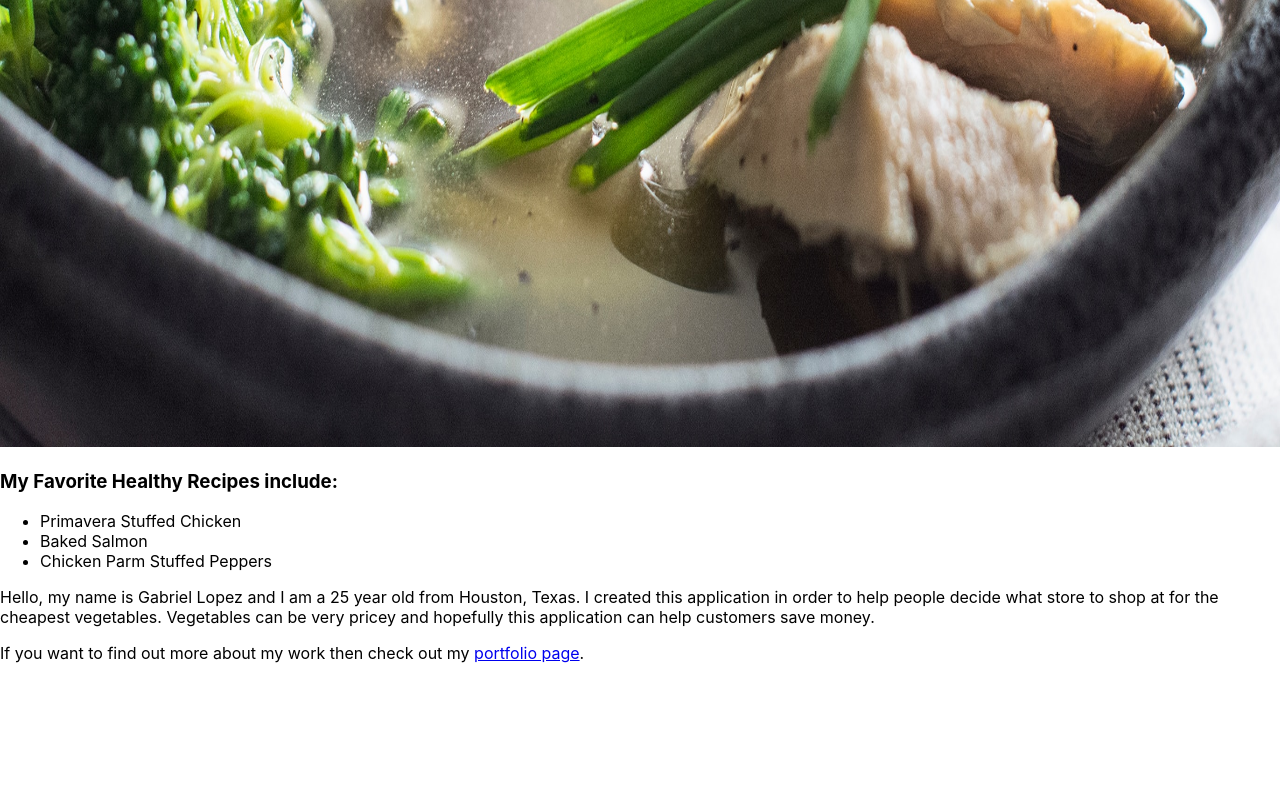
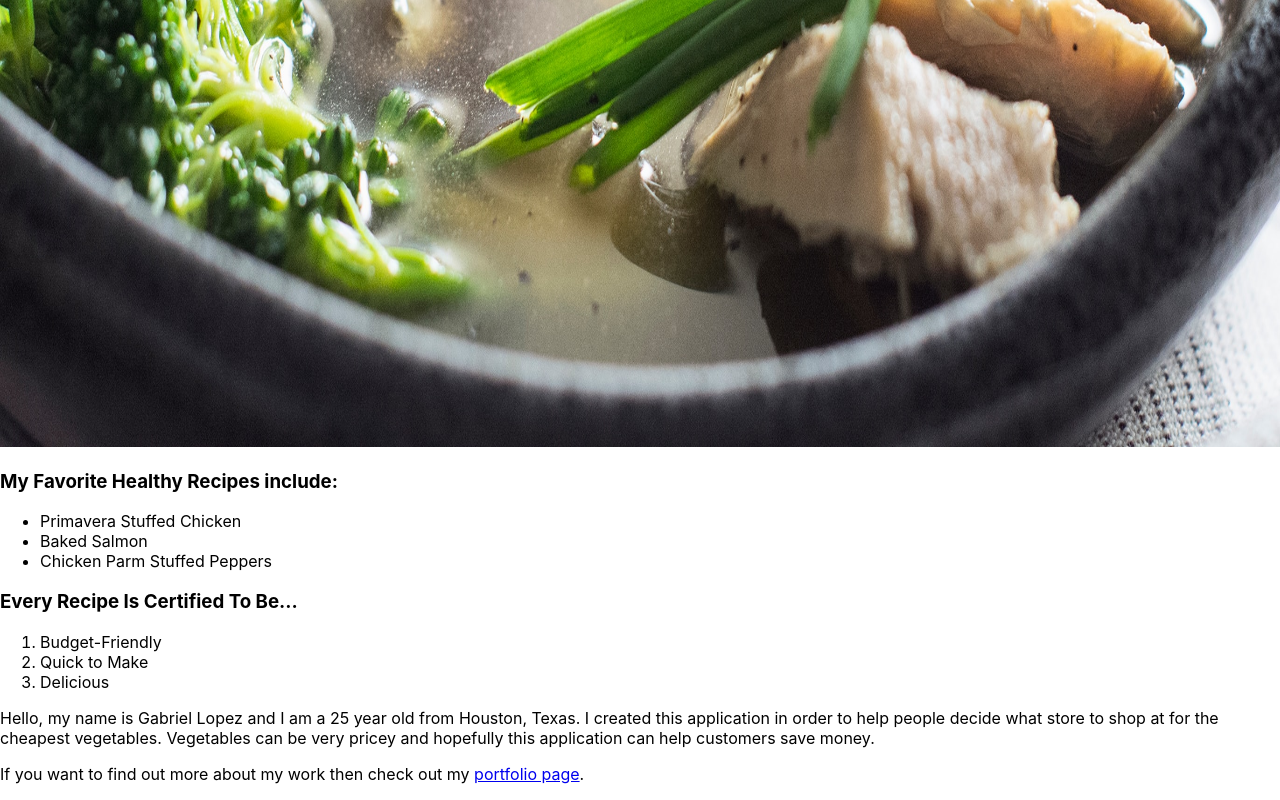
Before and after one commit to lopezg3000/creativeApp, a React (Create React App) app: page / in a window 1280 px wide. Shown: the part 1652-2452 px from the top of the page. Before the commit the page ends 2331 px from the top, so only its background shows below. Built offline with nearby package versions, Linux system fonts and the light colour scheme.

Commit message:
orderedListCreated

```diff
--- a/src/components/Information.js
+++ b/src/components/Information.js
@@ -18,6 +18,12 @@ const Heading = () => {
                 <li>Baked Salmon</li>
                 <li>Chicken Parm Stuffed Peppers</li>
             </ul>
+            <h3>Every Recipe Is Certified To Be...</h3>
+            <ol>
+                <li>Budget-Friendly</li>
+                <li>Quick to Make</li>
+                <li>Delicious</li>
+            </ol>
         </div>
     );
 };
@@ -48,4 +54,17 @@ You can also use deadlinks when changing the behavior of the link with javascrip
 
 /*Turn An Image Into a Link
 
-You can make elements into links by nesting them within anchor elements */
+You can make elements into links by nesting them within anchor elements.
+*/
+
+/*Create A Bulleted Unordered List
+
+Unordered lists start with an <ul> tag and end with a closing </ul>.
+Within the unordered list tags are any number of <li> elements.
+*/
+
+/* Create an Ordered List
+
+Ordered list start with an opening <ol> element and end with a closing </ol> element.
+Within the <ol> elements are any number of <li> elements.
+*/
```
